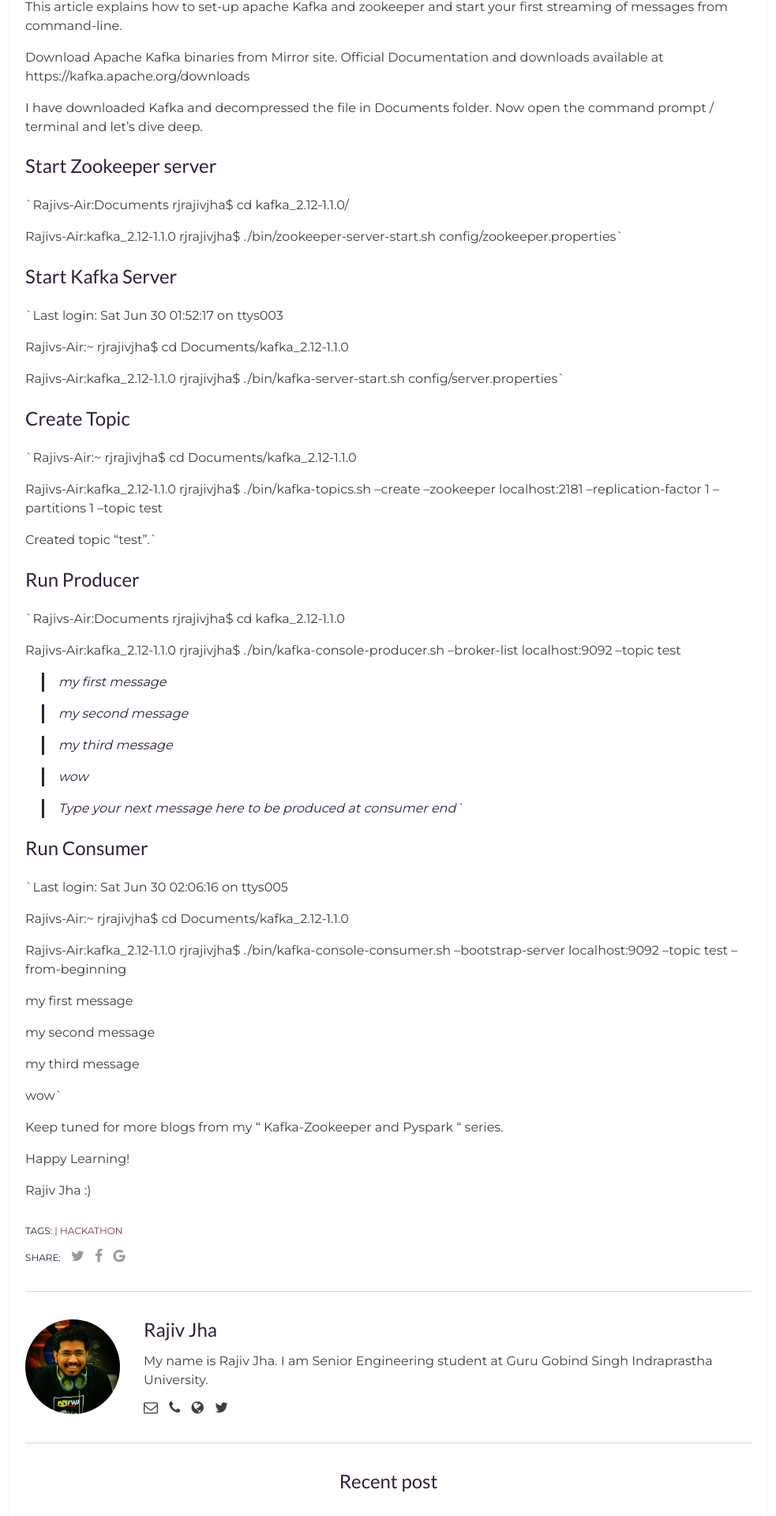
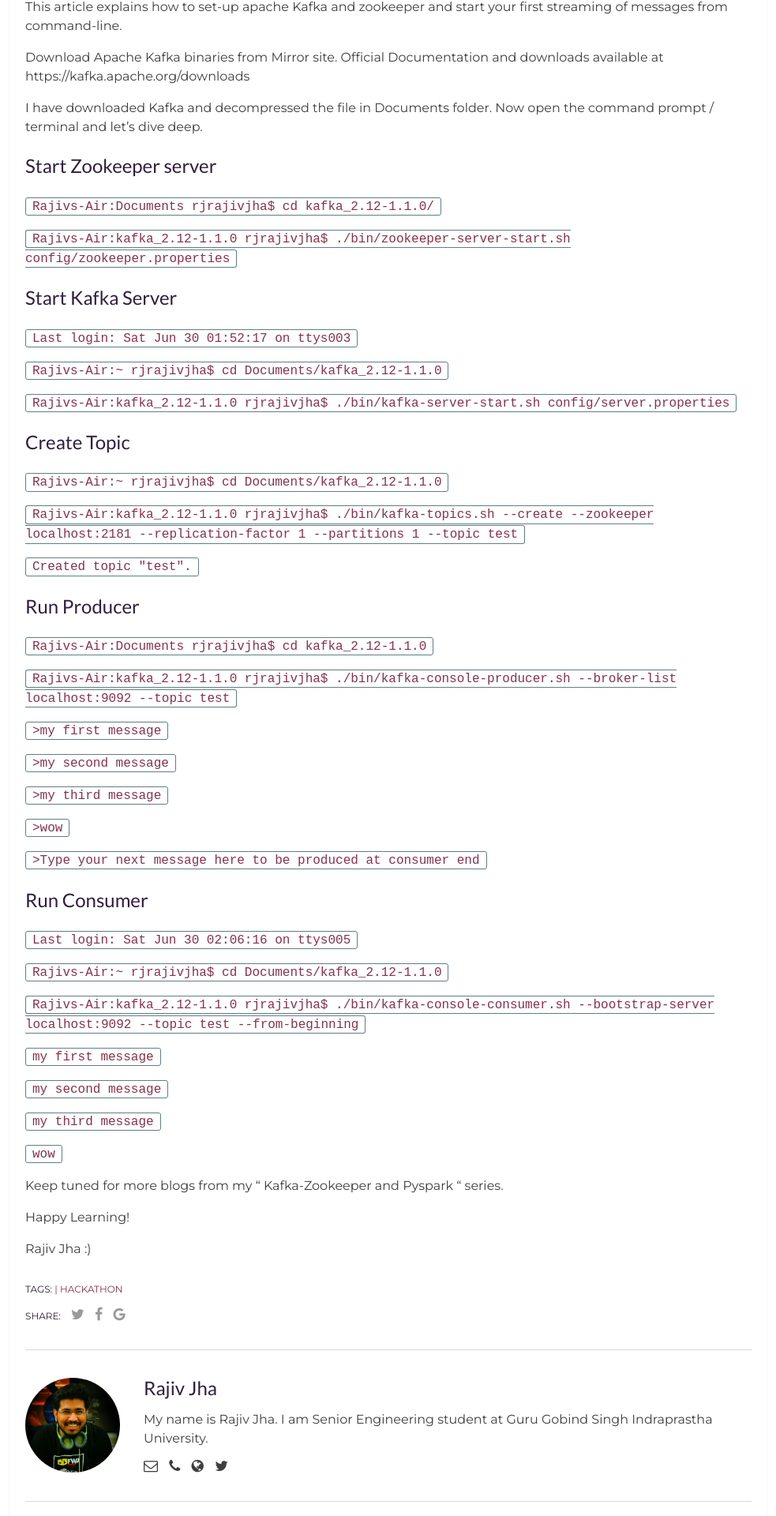
Before and after one commit to rjrajivjha/rjrajivjha.github.io, a Jekyll site: the page built from _posts/hackathons/2018-06-30-Setup-First-Kafka-Message-Stream-From-Command-Line.md, in a window 1280 px wide. Shown: the part 775-2695 px from the top of the page at 79% size, without its empty margins (148-1131 px from the left). Built offline with Jekyll 4.4.1, drawn with Linux system fonts in a browser that asks for light colours; comment, search, counter and statistics services are not loaded.

```diff
--- a/_posts/hackathons/2018-06-30-Setup-First-Kafka-Message-Stream-From-Command-Line.md
+++ b/_posts/hackathons/2018-06-30-Setup-First-Kafka-Message-Stream-From-Command-Line.md
@@ -20,63 +20,63 @@ I have downloaded Kafka and decompressed the file in Documents folder. Now open
 
 ## Start Zookeeper server
 
-`Rajivs-Air:Documents rjrajivjha$ cd kafka_2.12-1.1.0/
+`Rajivs-Air:Documents rjrajivjha$ cd kafka_2.12-1.1.0/`
 
-Rajivs-Air:kafka_2.12-1.1.0 rjrajivjha$ ./bin/zookeeper-server-start.sh config/zookeeper.properties`
+`Rajivs-Air:kafka_2.12-1.1.0 rjrajivjha$ ./bin/zookeeper-server-start.sh config/zookeeper.properties`
 
 ## Start Kafka Server
 
 
-`Last login: Sat Jun 30 01:52:17 on ttys003
+`Last login: Sat Jun 30 01:52:17 on ttys003`
 
-Rajivs-Air:~ rjrajivjha$ cd Documents/kafka_2.12-1.1.0
+`Rajivs-Air:~ rjrajivjha$ cd Documents/kafka_2.12-1.1.0`
 
-Rajivs-Air:kafka_2.12-1.1.0 rjrajivjha$ ./bin/kafka-server-start.sh config/server.properties`
+`Rajivs-Air:kafka_2.12-1.1.0 rjrajivjha$ ./bin/kafka-server-start.sh config/server.properties`
 
 
 ## Create Topic
 
-`Rajivs-Air:~ rjrajivjha$ cd Documents/kafka_2.12-1.1.0
+`Rajivs-Air:~ rjrajivjha$ cd Documents/kafka_2.12-1.1.0`
 
-Rajivs-Air:kafka_2.12-1.1.0 rjrajivjha$ ./bin/kafka-topics.sh --create --zookeeper localhost:2181 --replication-factor 1 --partitions 1 --topic test
+`Rajivs-Air:kafka_2.12-1.1.0 rjrajivjha$ ./bin/kafka-topics.sh --create --zookeeper localhost:2181 --replication-factor 1 --partitions 1 --topic test`
 
-Created topic "test".`
+`Created topic "test".`
 
 
 ## Run Producer
 
-`Rajivs-Air:Documents rjrajivjha$ cd kafka_2.12-1.1.0
+`Rajivs-Air:Documents rjrajivjha$ cd kafka_2.12-1.1.0`
 
-Rajivs-Air:kafka_2.12-1.1.0 rjrajivjha$ ./bin/kafka-console-producer.sh --broker-list localhost:9092 --topic test
+`Rajivs-Air:kafka_2.12-1.1.0 rjrajivjha$ ./bin/kafka-console-producer.sh --broker-list localhost:9092 --topic test`
 
->my first message
+`>my first message`
 
->my second message
+`>my second message`
 
->my third message
+`>my third message`
 
->wow
+`>wow`
 
->Type your next message here to be produced at consumer end`
+`>Type your next message here to be produced at consumer end`
 
 
 ## Run Consumer
 
 
 
-`Last login: Sat Jun 30 02:06:16 on ttys005
+`Last login: Sat Jun 30 02:06:16 on ttys005`
 
-Rajivs-Air:~ rjrajivjha$ cd Documents/kafka_2.12-1.1.0
+`Rajivs-Air:~ rjrajivjha$ cd Documents/kafka_2.12-1.1.0`
 
-Rajivs-Air:kafka_2.12-1.1.0 rjrajivjha$ ./bin/kafka-console-consumer.sh --bootstrap-server localhost:9092 --topic test --from-beginning
+`Rajivs-Air:kafka_2.12-1.1.0 rjrajivjha$ ./bin/kafka-console-consumer.sh --bootstrap-server localhost:9092 --topic test --from-beginning`
 
-my first message
+`my first message`
 
-my second message
+`my second message`
 
-my third message
+`my third message`
 
-wow`
+`wow`
 
 
 Keep tuned for more blogs from my " Kafka-Zookeeper and Pyspark " series.
```
